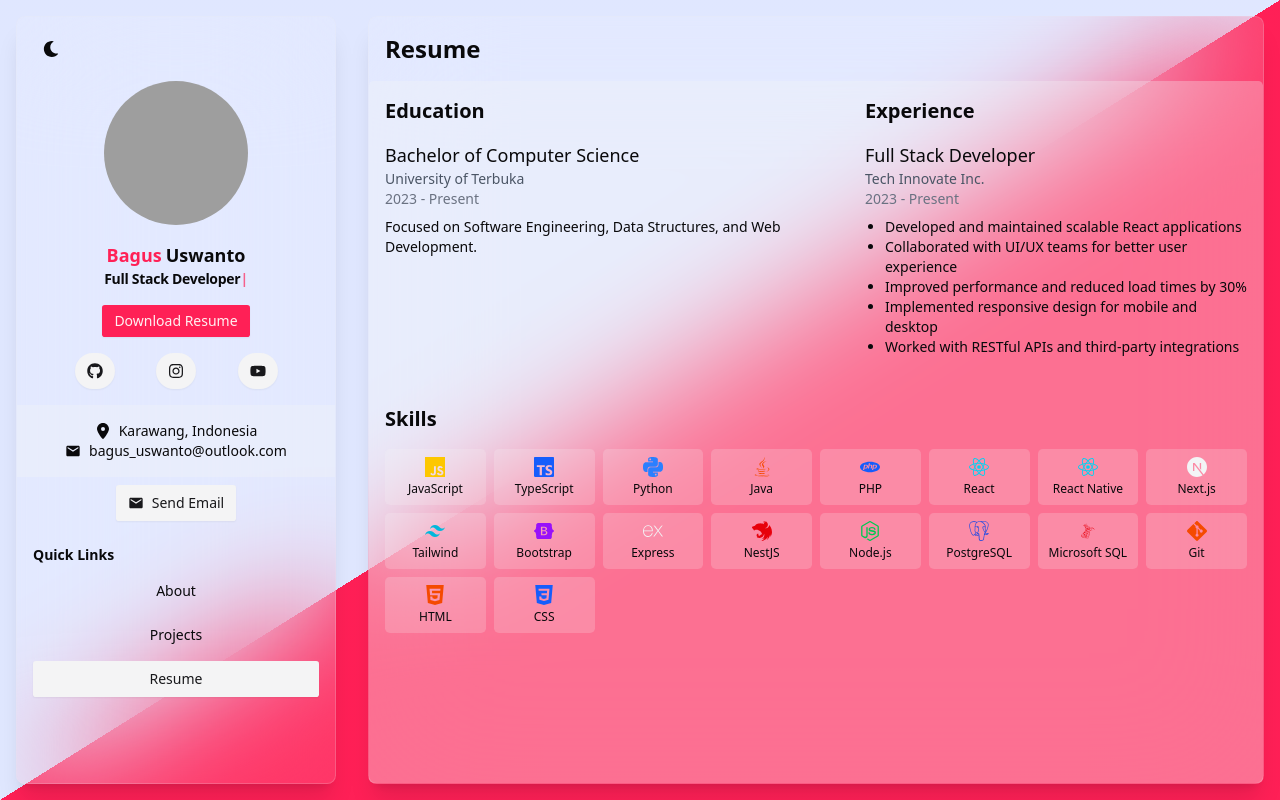
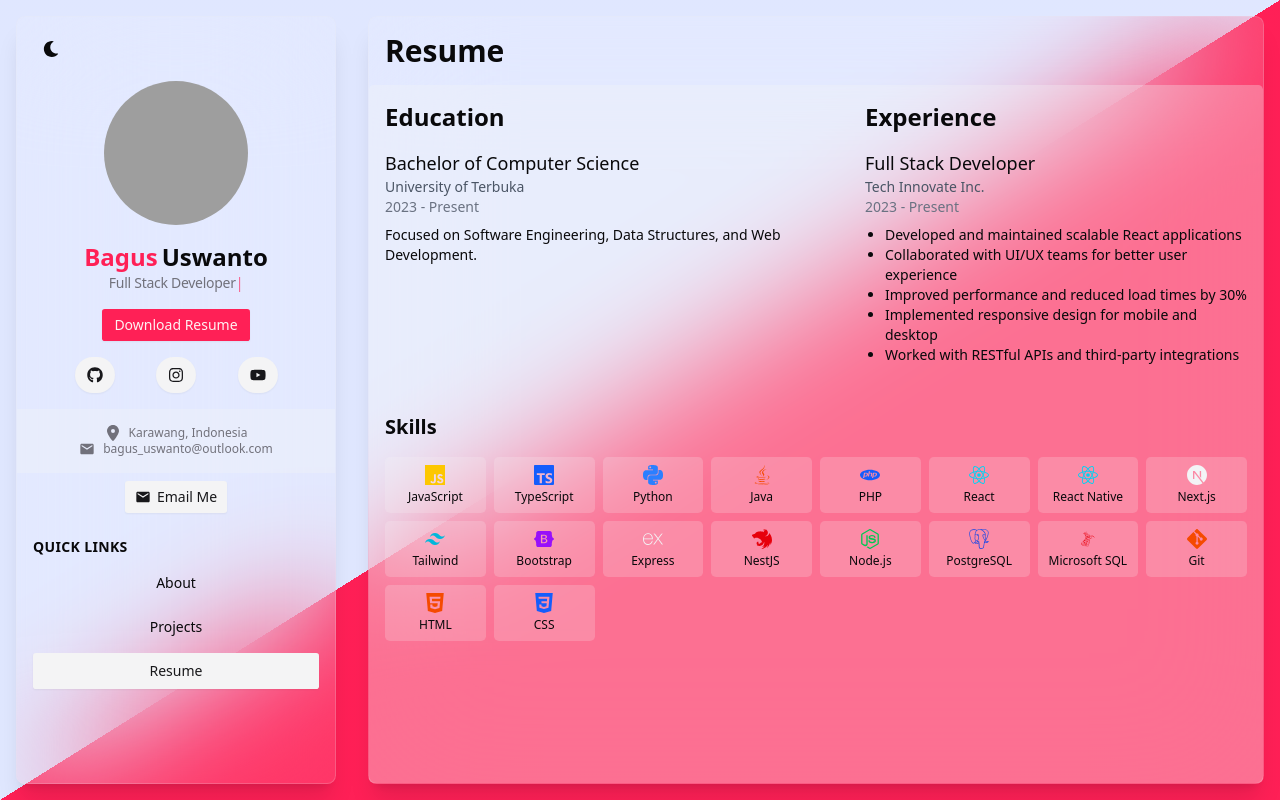
Before and after one commit to bagususwanto/portfolio, a Next.js app: page /resume in a window 1280 px wide. Built offline with nearby package versions, Linux system fonts and the light colour scheme; grey boxes are pictures that could not be loaded.

Commit message:
feat: update typography styles across multiple components for improved readability

```diff
--- a/app/page.tsx
+++ b/app/page.tsx
@@ -92,7 +92,7 @@ export default function Home() {
 
   return (
     <>
-      <p className="mb-4 px-4 text-sm leading-6">
+      <p className="mb-4 px-4 text-base leading-6">
         Hi there! I'm a fullstack developer who loves working on both backend
         and frontend parts of web apps. I make sure the server runs smoothly
         with clean and efficient code, while also crafting beautiful and
@@ -101,7 +101,7 @@ export default function Home() {
         from end to end.
       </p>
       <div className="flex flex-col bg-gray-100/30 dark:bg-gray-700/30 p-4 w-full h-full">
-        <h2 className="font-semibold text-xl">What i'm doing</h2>
+        <h2 className="font-semibold text-2xl">What i'm doing</h2>
         <motion.div
           variants={containerVariants}
           initial="hidden"
--- a/app/projects/page.tsx
+++ b/app/projects/page.tsx
@@ -46,6 +46,13 @@ export default function Projects() {
         />
       ) : (
         <div className="flex flex-col px-4 w-full h-full overflow-y-auto">
+          <div className="mb-6">
+            <p className="text-gray-600 dark:text-gray-300 text-base">
+              A collection of personal and freelance projects I've worked on
+              recently.
+            </p>
+          </div>
+
           <motion.div
             variants={containerVariants}
             initial="hidden"
--- a/app/resume/page.tsx
+++ b/app/resume/page.tsx
@@ -19,7 +19,7 @@ export default function Resume() {
           initial="hidden"
           animate="visible"
           transition={{ duration: 0.5, ease: "easeOut", delay: 0.1 }}>
-          <h2 className="mb-4 font-semibold text-xl">Education</h2>
+          <h2 className="mb-4 font-semibold text-2xl">Education</h2>
           <div className="mb-4">
             <h3 className="font-medium text-lg">
               Bachelor of Computer Science
@@ -44,7 +44,7 @@ export default function Resume() {
           initial="hidden"
           animate="visible"
           transition={{ duration: 0.5, ease: "easeOut", delay: 0.1 }}>
-          <h2 className="mb-4 font-semibold text-xl">Experience</h2>
+          <h2 className="mb-4 font-semibold text-2xl">Experience</h2>
           <div className="mb-4">
             <h3 className="font-medium text-lg">Full Stack Developer</h3>
             <p className="text-gray-600 dark:text-gray-300 text-sm">
--- a/components/Content.tsx
+++ b/components/Content.tsx
@@ -8,7 +8,7 @@ export default function Content({ children }: { children: React.ReactNode }) {
   return (
     <div className="flex flex-col items-center bg-white/10 dark:bg-gray-800/30 shadow-xl dark:shadow-black/40 backdrop-blur-3xl border border-gray-200/20 dark:border-gray-700/30 rounded-xl w-full md:w-4xl h-full">
       <div className="flex justify-start p-4 w-full">
-        <h1 className="font-bold text-2xl capitalize">{title}</h1>
+        <h1 className="font-bold text-3xl capitalize">{title}</h1>
       </div>
       {children}
     </div>
--- a/components/Sidebar.tsx
+++ b/components/Sidebar.tsx
@@ -70,11 +70,15 @@ export default function Sidebar() {
             <AvatarFallback>CN</AvatarFallback>
           </Avatar>
         </motion.div>
-        <span className="flex space-x-1 pt-4 font-extrabold text-lg">
+        <span className="flex space-x-1 pt-4 font-bold text-2xl">
           <p className="text-primary">Bagus</p>
           <p>Uswanto</p>
         </span>
-        <TypingAnimation loop duration={200} delay={1000}>
+        <TypingAnimation
+          className="font-medium text-muted-foreground text-sm"
+          loop
+          duration={200}
+          delay={1000}>
           Full Stack Developer
         </TypingAnimation>
         <Button size={"sm"} className="mt-4" onClick={downloadResume}>
@@ -110,25 +114,29 @@ export default function Sidebar() {
       </div>
       <div className="flex flex-col justify-center items-center bg-gray-100/30 dark:bg-gray-700/30 p-4 w-full">
         <div className="flex flex-row items-center">
-          <FaLocationDot className="mr-2 w-4 h-4" />
-          <p className="font-medium text-sm">Karawang, Indonesia</p>
+          <FaLocationDot className="mr-2 w-4 h-4 text-muted-foreground text-xs" />
+          <p className="text-muted-foreground text-xs">Karawang, Indonesia</p>
         </div>
         <div className="flex flex-row items-center">
-          <MdEmail className="mr-2 w-4 h-4" />
-          <p className="font-medium text-sm">bagus_uswanto@outlook.com</p>
+          <MdEmail className="mr-2 w-4 h-4 text-muted-foreground text-xs" />
+          <p className="text-muted-foreground text-xs">
+            bagus_uswanto@outlook.com
+          </p>
         </div>
       </div>
       <div className="flex flex-col items-center my-2 px-4 w-full">
         <Link href="mailto:bagus_uswanto@outlook.com" target="_blank">
-          <Button variant={"secondary"}>
+          <Button variant={"secondary"} size={"sm"}>
             <MdEmail className="w-4 h-4" />
-            Send Email
+            Email Me
           </Button>
         </Link>
       </div>
 
       <div className="hidden md:block mt-4 px-4 w-full">
-        <p className="mb-2 font-semibold text-sm">Quick Links</p>
+        <p className="mb-2 font-semibold text-sm uppercase tracking-wide">
+          Quick Links
+        </p>
         <div className="flex flex-col gap-2">
           {navItems.map((item, index) => (
             <NavLinkButton key={index} href={item.href} label={item.title} />
```
